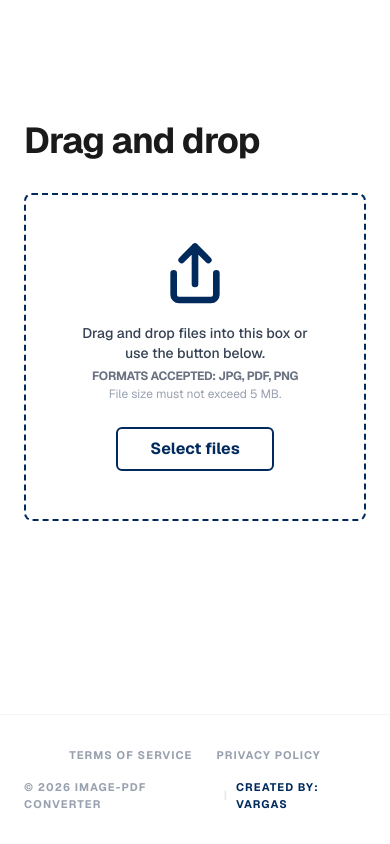
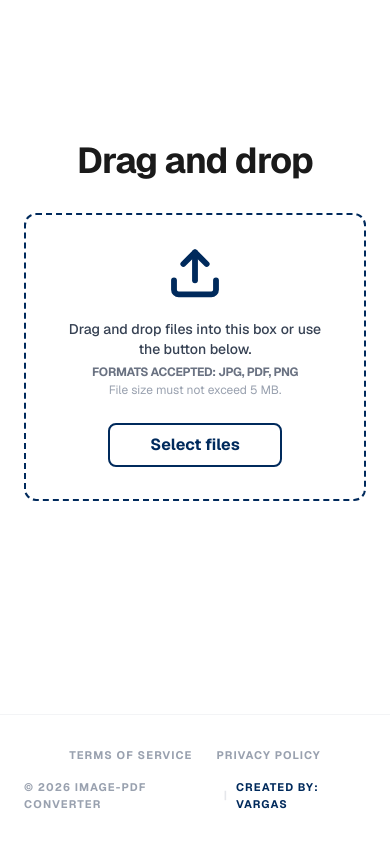
Before and after one commit to Vargas0fficial/my-converter-app, a Next.js app in the folder frontend/: page / in a window 390 px wide. Built offline with nearby package versions, Linux system fonts and the light colour scheme.

Commit message:
added merge feature for image

```diff
--- a/frontend/app/page.tsx
+++ b/frontend/app/page.tsx
@@ -34,7 +34,7 @@ const Thumbnail = ({ file }: { file: File }) => {
         <img src={preview} alt="preview" className="w-full h-full object-contain p-1" />
       ) : (
         <div className="w-full h-full flex items-center justify-center">
-          <div className="w-6 h-6 border-2 border-blue-500 border-t-transparent rounded-full animate-spin"></div>
+           <div className="w-6 h-6 border-2 border-blue-500 border-t-transparent rounded-full animate-spin"></div>
         </div>
       )}
     </div>
@@ -84,11 +84,19 @@ export default function Home() {
   const handleConvert = async () => {
     if (selectedFiles.length === 0) return alert("Pumili muna ng files!")
     setLoading(true)
-    setStatus(isMergeMode ? 'Merging PDFs...' : 'Processing...')
+    setStatus(isMergeMode ? 'Merging Documents...' : 'Processing...')
 
     const formData = new FormData()
     const isPDF = selectedFiles[0].type === 'application/pdf'
-    let endpoint = isPDF && isMergeMode ? 'merge-pdfs' : (isPDF ? 'pdf-to-images' : 'images-to-pdf')
+
+    // Updated Logic: Check if merge is selected for both PDF and Images
+    let endpoint = ''
+    if (isPDF) {
+      endpoint = isMergeMode ? 'merge-pdfs' : 'pdf-to-images'
+    } else {
+      // images-to-pdf covers both single and merged cases usually
+      endpoint = 'images-to-pdf'
+    }
 
     selectedFiles.forEach(file => formData.append('files', file))
 
@@ -103,7 +111,10 @@ export default function Home() {
       const url = window.URL.createObjectURL(blob)
       const a = document.createElement('a')
       a.href = url
-      a.download = isPDF && isMergeMode ? "merged_document.pdf" : (isPDF ? "converted_images.zip" : "converted_pdfs.zip")
+
+      const fileName = isMergeMode ? "merged_document.pdf" : (isPDF ? "converted_images.zip" : "converted_pdfs.zip")
+      a.download = fileName
+
       document.body.appendChild(a)
       a.click()
 
@@ -125,13 +136,16 @@ export default function Home() {
   return (
     <div className="min-h-screen bg-white flex flex-col font-sans">
       <main className="flex-grow flex flex-col items-center justify-center p-6 text-[#1a1a1a]">
+
+        {/* COMPACT CONTAINER (max-w-xl) */}
         <motion.div
           initial={{ opacity: 0, y: 20 }}
           animate={{ opacity: 1, y: 0 }}
           className="w-full max-w-xl flex flex-col mx-auto"
         >
-          <h2 className="text-4xl font-bold mb-8 text-left md:text-center tracking-tight">Drag and drop</h2>
+          <h2 className="text-4xl font-bold mb-8 text-center tracking-tight">Drag and drop</h2>
 
+          {/* COMPACT UPLOAD BOX (p-8 instead of p-12) */}
           <motion.div
             whileHover={{ scale: 1.01 }}
             whileTap={{ scale: 0.99 }}
@@ -140,17 +154,18 @@ export default function Home() {
             <div
               onDrop={handleExternalDrop}
               onDragOver={(e) => e.preventDefault()}
-              className={`border-2 border-dashed border-[#002a5c] rounded-lg p-12 flex flex-col items-center justify-center text-center transition-all duration-300 ${selectedFiles.length > 0 ? 'bg-gray-50 border-solid' : 'bg-white hover:bg-blue-50/30'}`}
+              className={`border-2 border-dashed border-[#002a5c] rounded-xl p-8 flex flex-col items-center justify-center text-center transition-all duration-300 ${selectedFiles.length > 0 ? 'bg-gray-50 border-solid' : 'bg-white hover:bg-blue-50/30'}`}
             >
               <motion.div
                 animate={{ y: [0, -5, 0] }}
                 transition={{ repeat: Infinity, duration: 2 }}
                 className="mb-4"
               >
-                {/* DITO PINALITAN ANG ICON PARA MAGING KAMUKHA NG NASA IMAGE MO */}
-                <svg className="w-16 h-16 text-[#002a5c]" viewBox="0 0 24 24" fill="none" stroke="currentColor" strokeWidth="2.5" strokeLinecap="round" strokeLinejoin="round">
-                  <path d="M12 16V2M12 2L7 7M12 2L17 7" />
-                  <path d="M20 12V20C20 21.1046 19.1046 22 18 22H6C4.89543 22 4 21.1046 4 20V12" />
+                {/* UPDATED SVG ICON (image_60d139.png style) */}
+                <svg className="w-14 h-14 text-[#002a5c]" viewBox="0 0 24 24" fill="none" stroke="currentColor" strokeWidth="2.5" strokeLinecap="round" strokeLinejoin="round">
+                  <path d="M21 15v4a2 2 0 0 1-2 2H5a2 2 0 0 1-2-2v-4" />
+                  <polyline points="17 8 12 3 7 8" />
+                  <line x1="12" y1="3" x2="12" y2="15" />
                 </svg>
               </motion.div>
 
@@ -164,7 +179,7 @@ export default function Home() {
                 <input type="file" multiple onChange={handleFileChange} className="absolute inset-0 w-full h-full opacity-0 cursor-pointer" />
                 <motion.button
                   whileHover={{ backgroundColor: '#f9fafb' }}
-                  className="px-8 py-2 border-2 border-[#002a5c] text-[#002a5c] font-bold rounded-md transition-colors"
+                  className="px-10 py-2 border-2 border-[#002a5c] text-[#002a5c] font-bold rounded-lg transition-colors"
                 >
                   Select files
                 </motion.button>
@@ -172,9 +187,9 @@ export default function Home() {
             </div>
           </motion.div>
 
-          {/* Merge Mode Toggle */}
+          {/* Merge Mode Toggle (Visible for both PDF and Images now) */}
           <AnimatePresence>
-            {selectedFiles.length > 1 && selectedFiles[0].type === 'application/pdf' && (
+            {selectedFiles.length > 1 && (
               <motion.div
                 initial={{ opacity: 0, height: 0 }}
                 animate={{ opacity: 1, height: 'auto' }}
@@ -183,7 +198,11 @@ export default function Home() {
                 onClick={() => setIsMergeMode(!isMergeMode)}
               >
                 <input type="checkbox" checked={isMergeMode} readOnly className="w-4 h-4 accent-[#002a5c]" />
-                <span className="text-sm font-semibold text-[#002a5c]">Merge documents into a single PDF?</span>
+                <span className="text-sm font-semibold text-[#002a5c]">
+                  {selectedFiles[0].type === 'application/pdf'
+                    ? "Merge documents into a single PDF?"
+                    : "Combine all images into one PDF file?"}
+                </span>
               </motion.div>
             )}
           </AnimatePresence>
@@ -210,12 +229,12 @@ export default function Home() {
             )}
           </AnimatePresence>
 
-          {/* GRID LAYOUT - Dito binago ang listahan para maging Gallery style */}
+          {/* GRID LAYOUT FOR FILES */}
           <div className="mt-8">
             {selectedFiles.length > 0 && (
               <p className="text-[11px] font-bold uppercase text-gray-400 tracking-wider mb-4">Order of documents (Drag to reorder):</p>
             )}
-            <div className="grid grid-cols-2 sm:grid-cols-3 md:grid-cols-4 lg:grid-cols-5 gap-4">
+            <div className="grid grid-cols-2 sm:grid-cols-3 md:grid-cols-4 gap-4">
               <AnimatePresence mode="popLayout">
                 {selectedFiles.map((file, index) => (
                   <motion.div
@@ -230,10 +249,7 @@ export default function Home() {
                     onDragEnd={onDragEnd}
                     className={`group relative flex flex-col bg-white border border-gray-200 rounded-lg shadow-sm cursor-grab active:cursor-grabbing hover:border-blue-400 transition-all ${draggedItemIndex === index ? 'opacity-0' : 'opacity-100'}`}
                   >
-                    {/* Image Area */}
                     <Thumbnail file={file} />
-
-                    {/* Badge & Remove Button */}
                     <div className="absolute top-1 left-1 bg-white/90 border border-gray-200 text-gray-500 text-[10px] font-bold px-1.5 py-0.5 rounded shadow-sm">
                       #{index + 1}
                     </div>
@@ -243,8 +259,6 @@ export default function Home() {
                     >
                       <span className="text-[10px]">✕</span>
                     </button>
-
-                    {/* File Name Label */}
                     <div className="p-2 bg-white rounded-b-lg">
                       <p className="text-[10px] text-gray-700 font-semibold truncate text-center">
                         {file.name}
```
